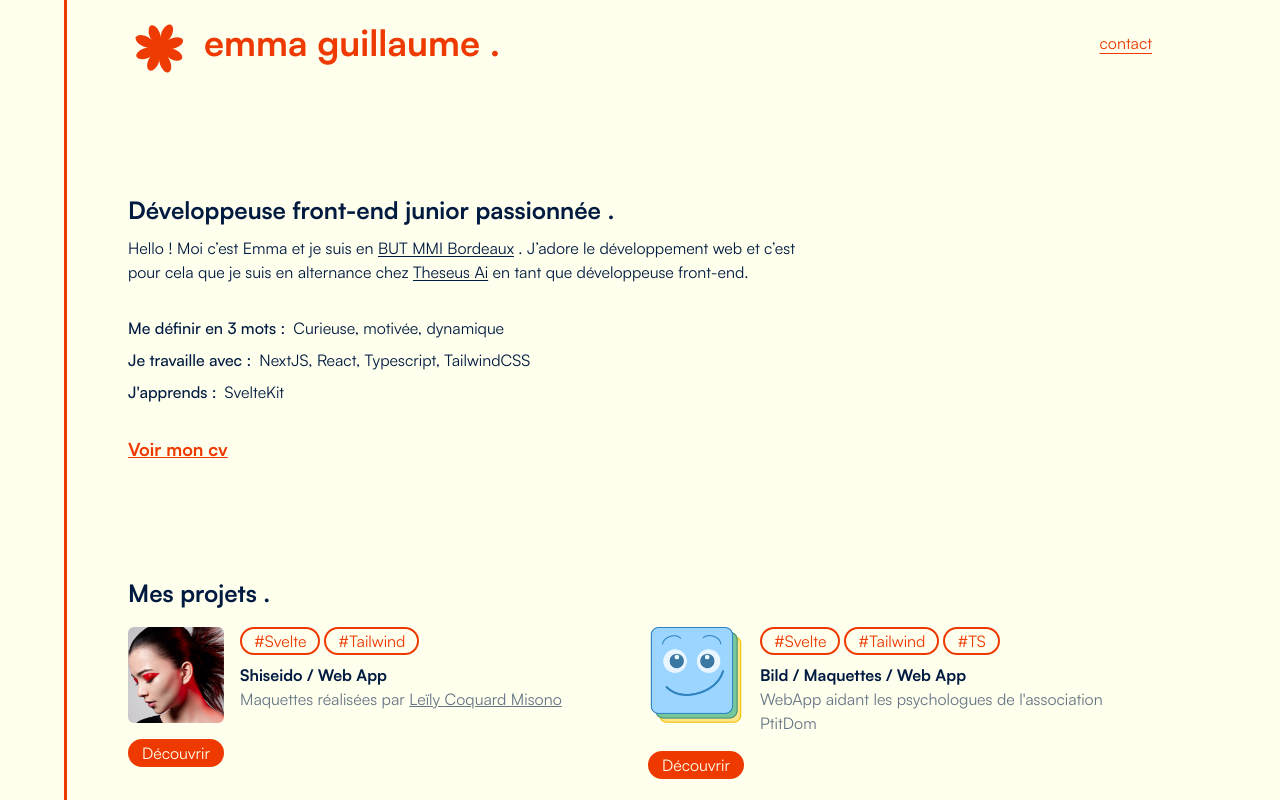
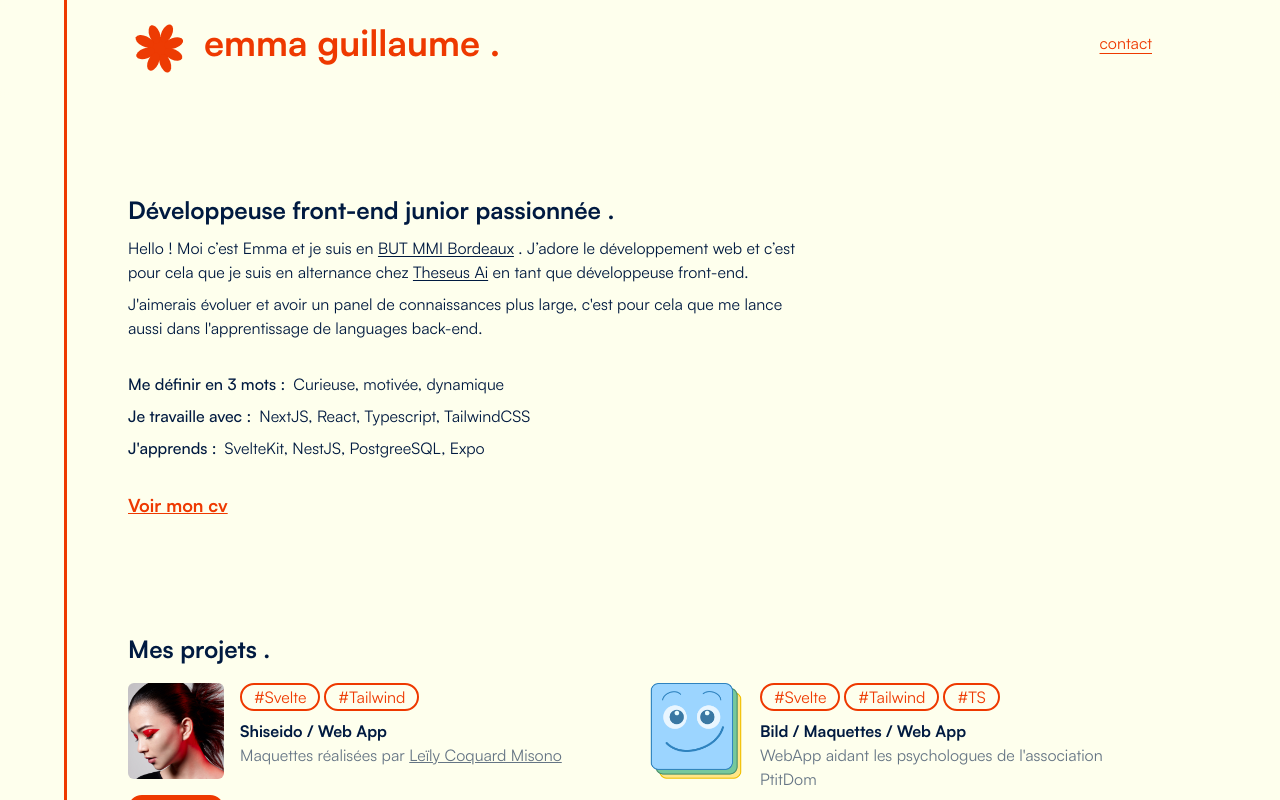
Before and after one commit to EmmaGuillaume/portfolio, a SvelteKit app: page / in a window 1280 px wide. Shown: the top 800 px of the page. Built offline with nearby package versions, Linux system fonts and the light colour scheme.

Commit message:
[WORDING]

```diff
--- a/src/routes/+page.svelte
+++ b/src/routes/+page.svelte
@@ -79,6 +79,11 @@
             href="https://www.theseus-ai.com/">Theseus Ai</a
           > en tant que développeuse front-end.
         </p>
+        <p>
+          J'aimerais évoluer et avoir un panel de connaissances plus large,
+          c'est pour cela que me lance aussi dans l'apprentissage de languages
+          back-end.
+        </p>
       </div>
 
       <section class="my-8 flex flex-col gap-2">
@@ -92,7 +97,7 @@
         </div>
         <div class="flex flex-col md:flex-row md:gap-2">
           <p class="font-medium">J'apprends :</p>
-          <p>SvelteKit</p>
+          <p>SvelteKit, NestJS, PostgreeSQL, Expo</p>
         </div>
       </section>
       <a
```
